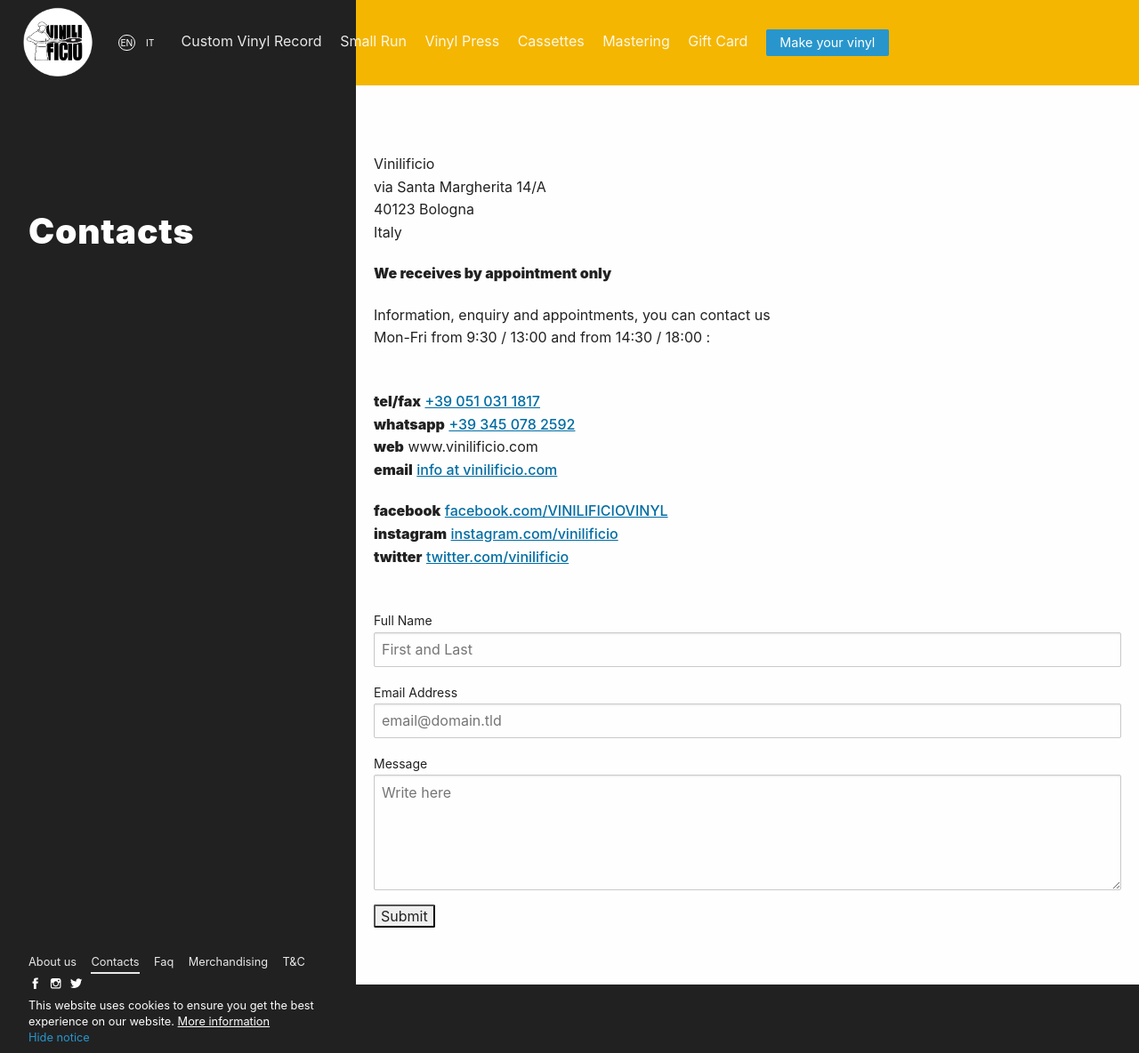
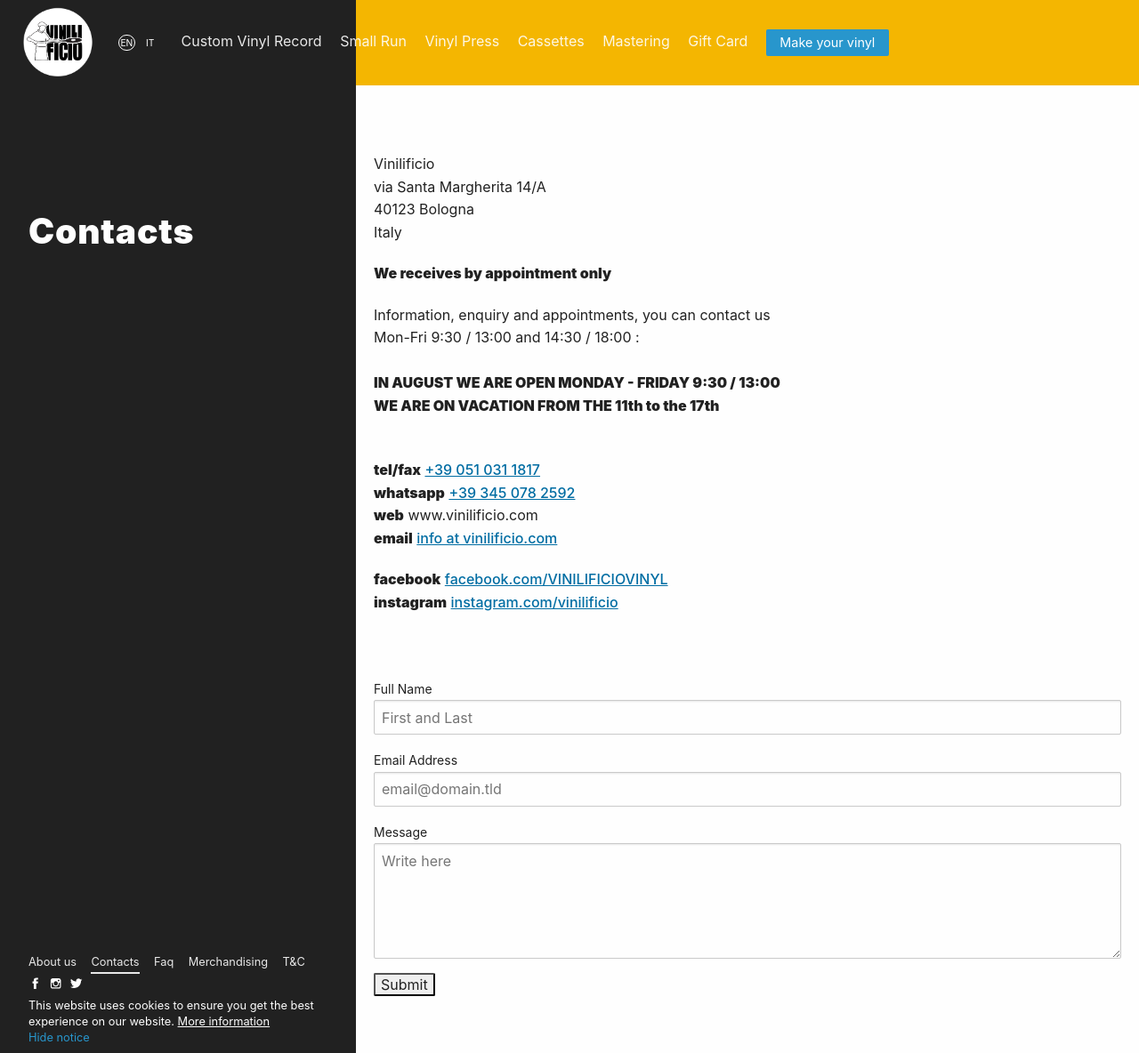
Before and after one commit to Vinilificio/vinilificio.com, a Jekyll site: the page built from en/contacts.md, in a window 1280 px wide and 1184 px high. Shown: the whole window at 89% size. Built offline with Jekyll 4.4.1, drawn with Linux system fonts in a browser that asks for light colours; nearby versions of some CDN libraries; comment, search, counter and statistics services are not loaded.

Commit message:
HOLIDAYS 2025

```diff
--- a/en/contacts.md
+++ b/en/contacts.md
@@ -15,8 +15,9 @@
 
 __We receives by appointment only__
 
-Information, enquiry and appointments, you can contact us Mon-Fri from 9:30 / 13:00 and from 14:30 / 18:00 :<br><br>
-
+Information, enquiry and appointments, you can contact us Mon-Fri  9:30 / 13:00 and 14:30 / 18:00 :<br><br>
+__IN AUGUST WE ARE OPEN MONDAY - FRIDAY 9:30 / 13:00__ <BR>
+__WE ARE ON VACATION FROM THE 11th to the 17th__ <BR><BR>
 
 __tel/fax__ <a href="tel:+390510311817" title="Call the Vinilifico">+39 051 031 1817</a><br>
 __whatsapp__ <a href="https://wa.me/393450782592" title="Chat on WhatsApp with the Vinilificio">+39 345 078 2592</a><br>
@@ -25,7 +26,6 @@
 
 __facebook__ [facebook.com/VINILIFICIOVINYL](http://www.facebook.com/VINILIFICIOVINYL)<br>
 __instagram__ [instagram.com/vinilificio](http://instagram.com/vinilificio)<br>
-__twitter__ [twitter.com/vinilificio](http://www.twitter.com/vinilificio)
 <br>
 <br>
 
```
